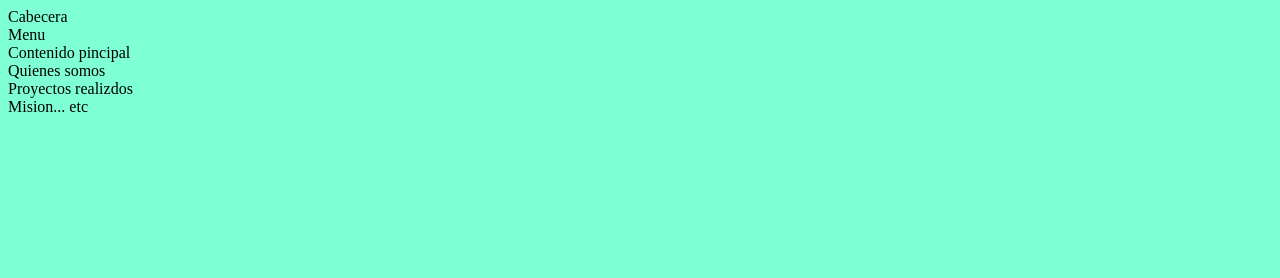
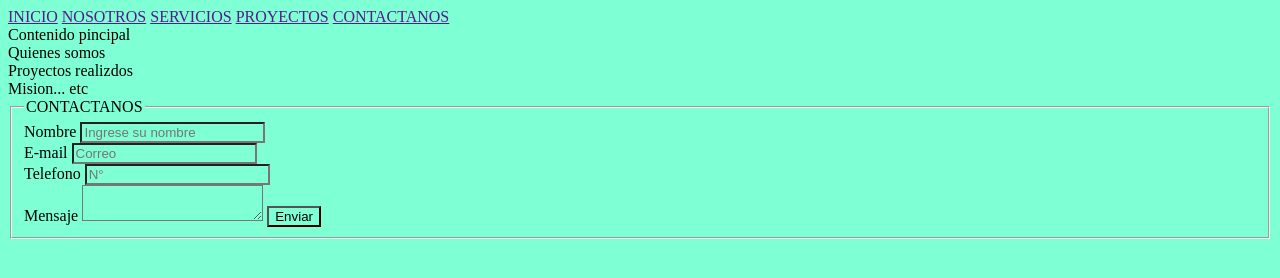
Before and after one commit to Oblivionmx/GrutopPagina, a plain HTML site: page Index.html in a window 1280 px wide. Drawn offline with Linux system fonts and the light colour scheme.

Commit message:
Cambios en la maquetacion del html

```diff
--- a/Index.html
+++ b/Index.html
@@ -10,11 +10,15 @@
 <body>
 
     <header>
-        Cabecera
+
     </header>
 
     <nav>
-        Menu
+        <a href="">INICIO</a>
+        <a href="">NOSOTROS</a>
+        <a href="">SERVICIOS</a>
+        <a href="">PROYECTOS</a>
+        <a href="">CONTACTANOS</a>
     </nav>
 
     <main>
@@ -35,6 +39,37 @@
         Mision... etc
     </section>
 
+    <section>
+        <form action="#">
+            <fieldset>
+                <legend>CONTACTANOS</legend>
+
+                <div>
+                    <label for="">Nombre</label>
+                    <input type="text" placeholder="Ingrese su nombre">
+                </div>
+
+                <div>
+                    <label for="">E-mail</label>
+                    <input type="email" placeholder="Correo">
+                </div>
+
+                <div>
+                    <label for="">Telefono</label>
+                    <input type="text" placeholder="N°">
+                </div>
+
+                <div>
+                    <label for="">Mensaje</label>
+                    <textarea name="Hola" id=""></textarea>
+                    <input type="submit" value="Enviar">
+                </div>
+
+
+            </fieldset>
+        </form>
+    </section>
+
 
 
 </body>
```
